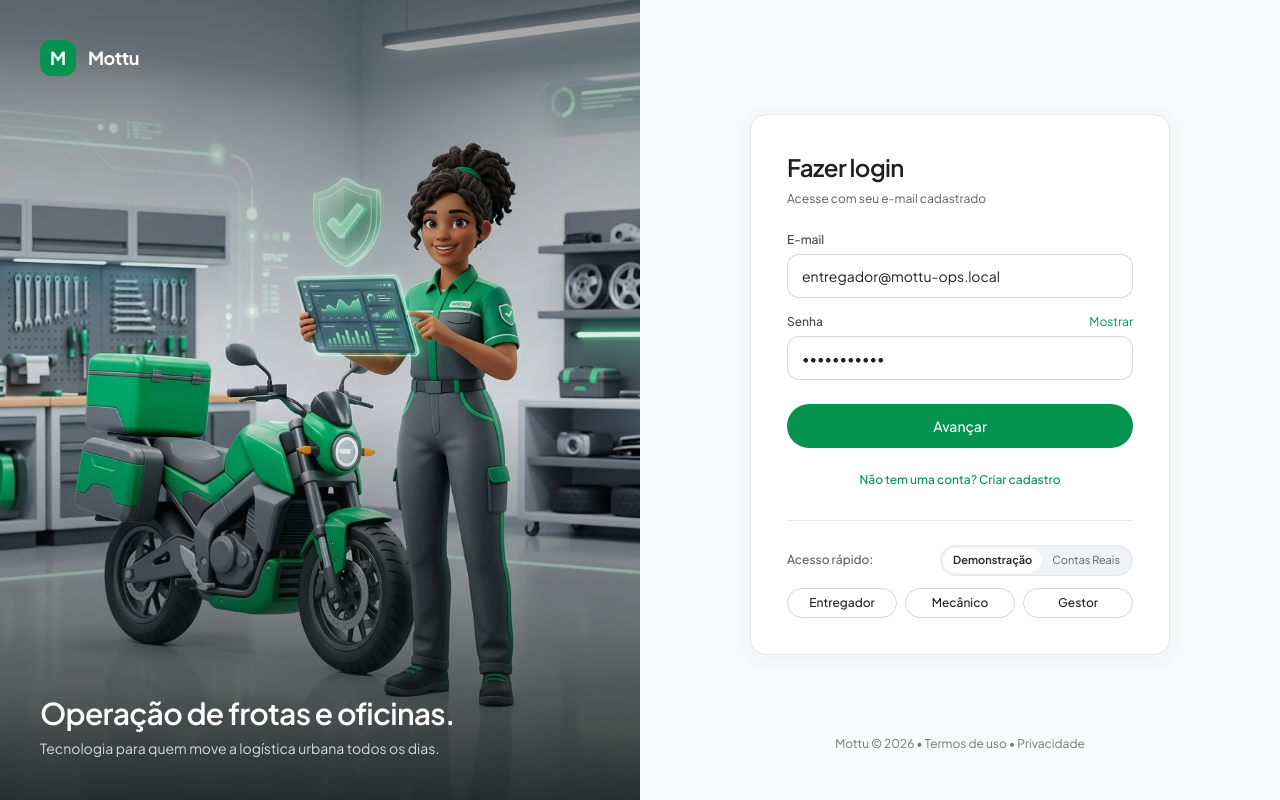
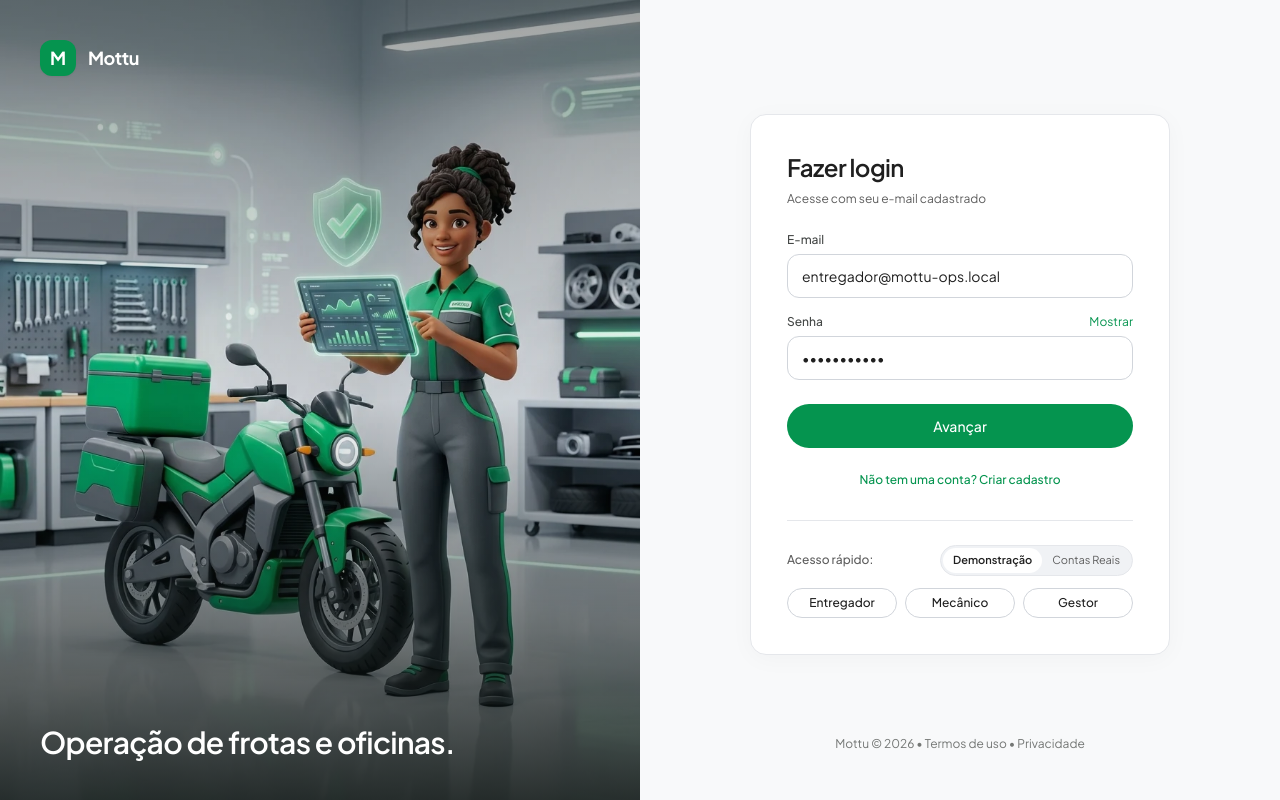
Before and after one commit to RobsonMendes37/mottu-smart, an Angular app in the folder apps/web-app/: page /login in a window 1280 px wide. Built offline with nearby package versions, Linux system fonts and the light colour scheme.

Commit message:
style(auth): remove redundant subtitle from login hero column

```diff
--- a/apps/web-app/src/app/features/auth/login.component.html
+++ b/apps/web-app/src/app/features/auth/login.component.html
@@ -20,14 +20,11 @@
       <span class="text-lg font-bold tracking-tight text-white">Mottu</span>
     </div>
 
-    <!-- Professional White Tagline at Bottom (Direto sobre a plataforma, sem jargões de IA) -->
-    <div class="relative z-10 p-10 space-y-1.5">
+    <!-- Professional White Title at Bottom -->
+    <div class="relative z-10 p-10">
       <h2 class="text-2xl xl:text-3xl font-semibold text-white tracking-tight">
         Operação de frotas e oficinas.
       </h2>
-      <p class="text-sm text-white/80 max-w-md leading-relaxed">
-        Tecnologia para quem move a logística urbana todos os dias.
-      </p>
     </div>
   </aside>
 
```
Also changed, not shown: 1 other file (tests, documents, lock files or other folders).
